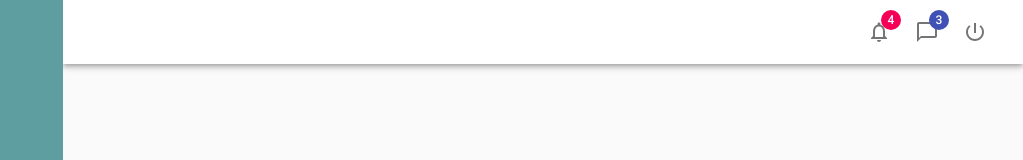
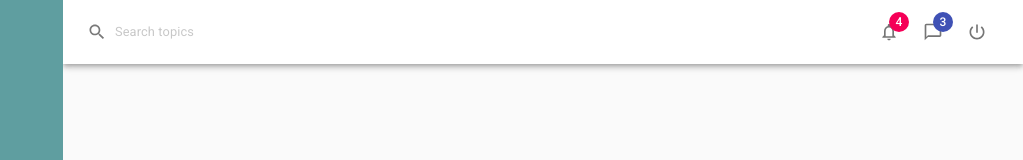
Before and after one commit to anisiqbal/React-Material-UI-Tutorial, a React (Create React App) app in the folder practice/: page / in a window 1280 px wide. Shown: the top 160 px of the page, without its empty margins (257-1280 px from the left). Built offline with nearby package versions, Linux system fonts and the light colour scheme.

Commit message:
worked on app bar and using css classes in appbar  inputbase, searchinput, .&:hover,

```diff
--- a/practice/src/Components/Header.js
+++ b/practice/src/Components/Header.js
@@ -4,11 +4,24 @@ import React from "react";
 import NotificationsNoneIcon from '@material-ui/icons/NotificationsNone';
 import ChatBubbleOutlineIcon from '@material-ui/icons/ChatBubbleOutline';
 import PowerSettingsNewIcon from '@material-ui/icons/PowerSettingsNew';
+import SearchIcon from '@material-ui/icons/Search';
 
 const useStyles = makeStyles ({
     root:{
         backgroundColor: '#fff'
+    },
+    SearchInput:{
+        opacity:'0.6',
+        padding: '0px 8',
+        fontSize: '0.8rem',
+        '&:hover':{
+            backgroundColor:"#f2f2f2 "
+        },
+        '& .MuiSvgIcon-root':{
+            marginRight: '8px'
+        }
     }
+
 })
 
 function Header() {
@@ -18,28 +31,36 @@ function Header() {
     return (
         <AppBar position="static" className={classes.root}>
             <Toolbar>
-                <Grid container>
+                <Grid container
+                alignItems="center">
                     <Grid item>
-                        <InputBase />
+                        <InputBase
+
+                            placeholder="Search topics"
+                            className={classes.SearchInput}
+                            startAdornment={<SearchIcon fontSize="small"/>}
+
+
+                       />
                     </Grid>
                     <Grid item sm></Grid>
                     <Grid item>
                         <IconButton>
                             <Badge badgeContent={4} color="secondary">
-                                <NotificationsNoneIcon />
+                                <NotificationsNoneIcon fontSize="small" />
                             </Badge>
                         </IconButton>
 
                         <IconButton>
                             <Badge badgeContent={3} color="primary">
-                                < ChatBubbleOutlineIcon />
+                                < ChatBubbleOutlineIcon fontSize="small" />
                             </Badge>
                         </IconButton>
 
 
                         <IconButton>
 
-                            <PowerSettingsNewIcon />
+                            <PowerSettingsNewIcon fontSize="small" />
 
                         </IconButton>
                     </Grid>
```
